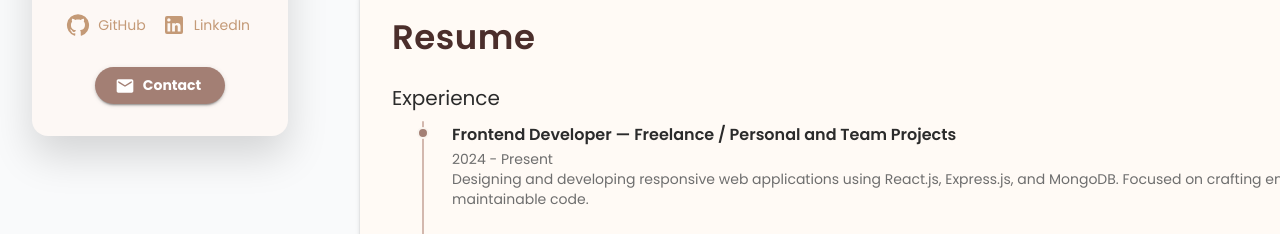
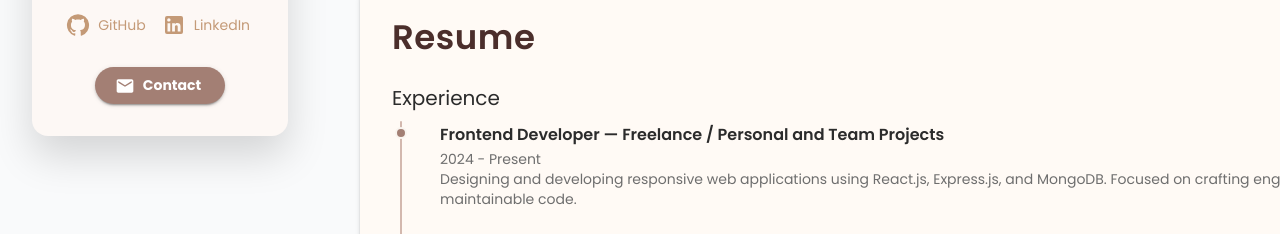
Before and after one commit to TejvirKaur/Portfolio, a React (Vite) app: page / in a window 1280 px wide. Shown: the part 566-800 px from the top of the page. Built offline with nearby package versions, Linux system fonts and the light colour scheme.

Commit message:
fix : fixed the left margin of resume section

```diff
--- a/src/components/ResumeSection.jsx
+++ b/src/components/ResumeSection.jsx
@@ -40,12 +40,63 @@ export default function ResumeSection() {
     },
   ]
 
+  // const Timeline = ({ items, isEducation }) => (
+  //   <div style={{ position: 'relative', marginLeft: '20px' }}>
+  //     <div
+  //       style={{
+  //         position: 'absolute',
+  //         left: '10px',
+  //         top: 0,
+  //         bottom: 0,
+  //         width: '2px',
+  //         backgroundColor: '#d3b8ae',
+  //         borderRadius: '1px',
+  //       }}
+  //     />
+  //     {items.map((item, i) => (
+  //       <div
+  //         key={i}
+  //         style={{
+  //           position: 'relative',
+  //           marginBottom: '30px',
+  //           paddingLeft: '40px',
+  //         }}
+  //       >
+  //         <div
+  //           style={{
+  //             position: 'absolute',
+  //             left: '5px',
+  //             top: '6px',
+  //             width: '12px',
+  //             height: '12px',
+  //             borderRadius: '50%',
+  //             backgroundColor: '#a37f74',
+  //             border: '2px solid #f9f4ef',
+  //             boxSizing: 'border-box',
+  //           }}
+  //         />
+
+  //         {/* text */}
+  //         <Typography variant="subtitle1" sx={{ fontWeight: 600 }}>
+  //           {isEducation ? item.degree : `${item.role} — ${item.company}`}
+  //         </Typography>
+  //         <Typography variant="body2" sx={{ color: 'text.secondary' }}>
+  //           {isEducation ? item.school : item.date}
+  //         </Typography>
+  //         <Typography variant="body2" sx={{ color: 'text.secondary' }}>
+  //           {isEducation ? item.date : item.desc}
+  //         </Typography>
+  //       </div>
+  //     ))}
+  //   </div>
+  // )
+
   const Timeline = ({ items, isEducation }) => (
-    <div style={{ position: 'relative', marginLeft: '20px' }}>
+  <div style={{ position: 'relative' }}>
     <div
       style={{
         position: 'absolute',
-          left: '10px',
+        left: '8px',
         top: 0,
         bottom: 0,
         width: '2px',
@@ -59,37 +110,57 @@ export default function ResumeSection() {
         style={{
           position: 'relative',
           marginBottom: '30px',
-            paddingLeft: '40px',
         }}
       >
+        {/* Dot */}
         <div
           style={{
             position: 'absolute',
-              left: '5px',
+            left: '3px',
             top: '6px',
             width: '12px',
             height: '12px',
             borderRadius: '50%',
             backgroundColor: '#a37f74',
             border: '2px solid #f9f4ef',
-              boxSizing: 'border-box',
           }}
         />
 
-          {/* text */}
-          <Typography variant="subtitle1" sx={{ fontWeight: 600 }}>
+        {/* Text */}
+        <Typography
+          variant="subtitle1"
+          sx={{
+            fontWeight: 600,
+            pl: { xs: 5, sm: 6 } // ⭐ responsive padding-left
+          }}
+        >
           {isEducation ? item.degree : `${item.role} — ${item.company}`}
         </Typography>
-          <Typography variant="body2" sx={{ color: 'text.secondary' }}>
+
+        <Typography
+          variant="body2"
+          sx={{
+            color: 'text.secondary',
+            pl: { xs: 5, sm: 6 } // ⭐ keep alignment
+          }}
+        >
           {isEducation ? item.school : item.date}
         </Typography>
-          <Typography variant="body2" sx={{ color: 'text.secondary' }}>
+
+        <Typography
+          variant="body2"
+          sx={{
+            color: 'text.secondary',
+            pl: { xs: 5, sm: 6 }
+          }}
+        >
           {isEducation ? item.date : item.desc}
         </Typography>
       </div>
     ))}
   </div>
 )
+
 
   return (
     <motion.div
```
Lines whose indentation alone changed are shown as unchanged.
